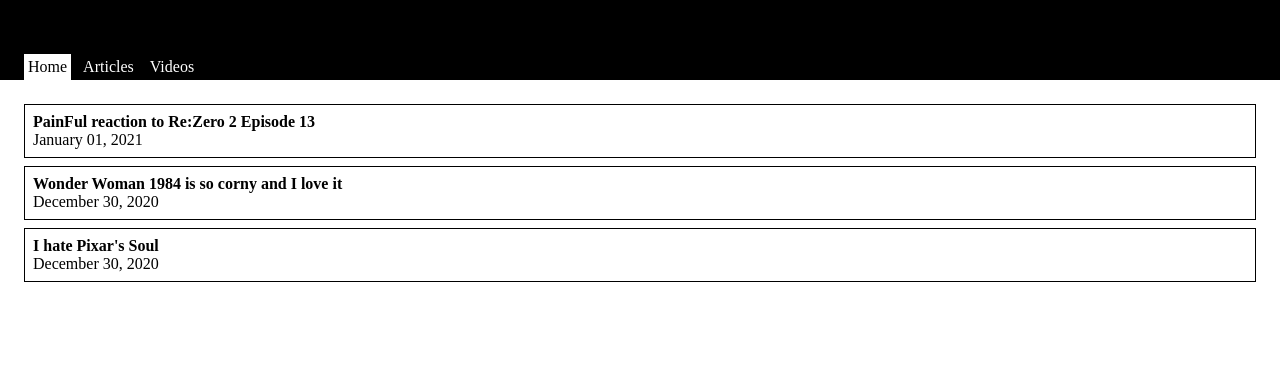
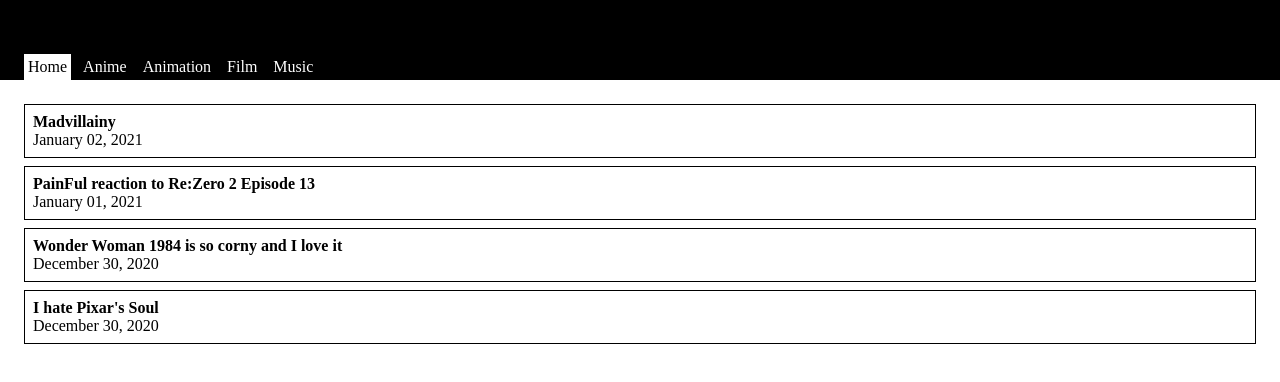
Before and after one commit to justinlee0777/popularthoughts, a Gatsby site: page / in a window 1280 px wide. Built offline with nearby package versions, Linux system fonts and the light colour scheme; Gatsby itself is replaced by a stand-in of ours.

Commit message:
Splitting up nav bar into content tabs Using tags to categorize content by meaning Adding Madvillainy article

```diff
--- a/gatsby-node.js
+++ b/gatsby-node.js
@@ -1,9 +1,10 @@
 const path = require('path');
 
-function evalMarkdownCriteria(criteria) {
-	const tokens = criteria.split(' ');
-
-	return entry => tokens.some(t => !!entry[t]);
+function evalTagCriteria(criteria) {
+	return entry => {
+		const tags = entry.tags ?? [];
+		return criteria.some(c => tags.includes(c));
+	};
 }
 
 /**
@@ -17,7 +18,7 @@ async function getNavBar(graphql) {
 					node {
 						label
 						value
-						markdownCriteria
+						tagCriteria
 						seoTitle
 						seoDescription
 					}
@@ -46,6 +47,7 @@ async function getArticles(graphql) {
 							createdAt
 							seoTitle
 							seoDescription
+							tags
 						}
 					}
 				}
@@ -90,11 +92,12 @@ async function createMainPages(actions, navbarConfig, articles) {
 				videoUrl: frontmatter.videoUrl,
 				youtubeUrl: frontmatter.youtubeUrl,
 				createdAt: frontmatter.createdAt,
+				tags: frontmatter.tags,
 			};
 		});
 
-		if (tab.markdownCriteria) {
-			const mdCriteria = evalMarkdownCriteria(tab.markdownCriteria);
+		if (tab.tagCriteria) {
+			const mdCriteria = evalTagCriteria(tab.tagCriteria);
 
 			markdown = markdown.filter(md => mdCriteria(md));
 		}
--- a/package.json
+++ b/package.json
@@ -5,7 +5,7 @@
   "version": "0.1.0",
   "license": "0BSD",
   "scripts": {
-    "build": "gatsby build && rm -f public.zip && zip -r public public/*",
+    "build": "gatsby clean && gatsby build && rm -f public.zip && zip -r public public/*",
     "develop": "npm run lint:fix && gatsby develop",
     "format": "prettier --write \"**/*.{js,jsx,ts,tsx,json,md}\"",
     "start": "npm run develop",
--- /dev/null
+++ b/src/data/articles/Madvillainy.md
@@ -0,0 +1,49 @@
+---
+title: "Madvillainy"
+slug: "/madvillains-madvillainy"
+createdAt: "2021-01-02T01:58:01+0000"
+seoTitle: "Madvillainy"
+seoDescription: "Weebforce reflects on MF DOOM's passing away through the album \"Madvillainy\"."
+tags: ["music"]
+---
+It's bizarre how little I've regarded Madvillain's (MF DOOM as MC and Madlib as producer) "Madvillainy". I always believed it was unique, and *good*, but had a huge indifference and almost disdain for it.
+
+Recently, MF DOOM's wife revealed he had died on October 31 of this year. If you had asked me months before if I would care about Daniel Dumile's death, I would have said no. But I was strangely affected for some reason.
+
+One, the announcement was very timely, being on the very last day of a bizarre year. Two, on reflection, the guy was extremely talented and had a distinct voice that no one else had. You can look at Ghostface Killah or Earl Sweatshirt as colleagues, but the guy exceeded them for his weirdness.
+
+In hindsight, I had a mental block that prevented me from fully appreciating MF DOOM's music. I come from a school of thought that art is *about* something - before you finish your thought, no, I don't mean art is about morals or values or greater themes about humanity, I don't believe in sentimental nonsense like that. I mean, when you make a work of art, you figure out the setting, the characters, the subject, the ideas ahead of time and confine yourself to those, keeping everything tightly wound.
+
+I was waiting for the **great** MF DOOM album, in hindsight. Much in the same way David Bowie threw his entire oeuvre into perspective with the release of "Blackstar", I was waiting for MF DOOM to release the one album that would put all his ideas into a greater context. In fact, I play this - strange - game for many other artists. A Tribe Called Quest nicely summed up their art in "We Got It from Here..."
+
+It was therefore weird hearing the MF DOOM passed away recently. I mean, who cares about celebrity deaths, right? People have died since the beginning of time. I guess I felt I had waited too long.
+
+### The album
+
+I set my mind to listening to "Madvillainy" again, which I had done for years in the hopes of feeling something from the album. In the past I felt it was kinda all over the place and couldn't find a specific thread to latch onto. MF DOOM's lyrics, while technically creative, seemed scattershot, and Madlib's production almost consumed whatever narrative DOOM was attempting throughout the album. Too many instrumental tracks, too many divergences in concept.
+
+When I heard it that last time, it all clicked together for me.
+
+2020 was a good year musically, for me. 2020 as a year made subpar music, in my opinion, but it was the year I finally dove into jazz. I realized great jazz musicians are made in live albums, and great studio albums are made when they capture the chaos of a live performance. **Chaos** is the critical element of jazz music, one that differentiates it from orchestral music. Mozart's music is excellent because the timing and ideas are perfect; Charlie Parker's music is excellent because he constantly innovates around his bandmembers.
+
+For jazz, you just *listen* - the thrill is in following the various threads between bass, trumpet, piano and drums and then following the combination of these threads together simultaneously. You can't easily frame it within an intellectual framework, in comparison to orchestral music.
+
+"Madvillainy" is the exact same thing. On last listen, the record was obviously influenced by jazz music through Madlib's production; the bigger surprise was that DOOM's lyrics were *also* conceptually similar to jazz music. He may have an idea of what he wants a song to revolve around, like "Curls" and "Fancy Clown", but he is satisfied keeping the audience's attention with incredible attention to detail in the narrative he is creating and the technical twists and turns his lyrics go through. Just like the bebop standard "Salt Peanuts", sometimes you'll hear a rendition that sucks and another that will drop your jaw - it depends on the specific energy and the performance of the artists at that moment. DOOM is there, living in "Madvillainy", man.
+
+If you want theatrics and narrative, then you're probably better off listening to the Wu-Tang Clan, who, given RZA's comments, actually had a plan for continuity in their records. DOOM and Madlib are only villains because, just like supervillains, they make impossible deeds look easy.
+
+It's probably impossible to listen to "Madvillainy" while surfing the net or otherwise multitasking. Just as MF DOOM conveys to you in "Bistro", it's a record you really have to sit, relax and listen to. Madlib's instrumentals cause lots of shifts in tonal inconsistency - some take over entire tracks, while others consume the entire intro/outro of other tracks. Listen to the whole thing as one long organic piece, relegating DOOM's lyrics to a role of simply another instrument. In hindsight, the record has a similar approach to The Avalanches' "Wildflower"; except, of course, The Avalanches did not have MF DOOM working with them.
+
+### Regret
+
+I didn't think there was much point in writing an article about this until a specific thought occurred to me.
+
+I always thought DOOM was a weird person, more provocateur in his later years than the artist he used to be. (Was I able to prove this? No, because I scarcely listened to his music.) I also felt he was a weird sex pervert (given his lyrics, all things considered). This, followed by my disconnect to his music, made me ignore him.
+
+That's why I feel regret. I'm listening to "Madvillainy" a lot now - in fact, I'm playing it now and planning on playing it again immediately afterwards. I'm the least to know anything about black culture, but it's certainly true, for any person, that people look kindlier upon you after you die.
+
+For obvious reasons I thought a lot about Charlie Parker, Charles Mingus, Miles Davis and Basquiat this year and how *weird* those guys were and how underappreciated they were during their time. Life is life, right? I mean, who cares. But I feel some regret because it's only after they pass away do we realize what an impact they had on art. And this is no Bob Dylan, Leonard Cohen-type regret - both of them had their moment, both of them had their influence. But there are quite a great many musicians, black or otherwise, who contributed to the moments that made you happy, or gave you a relevation, and who go through life with complete indifference. Few can name the people who started techno or inspired your favorite pop or rap artist.
+
+To say something is "bad" or "sad" is to cheapen it. I'm happy just saying it's "weird". It made me feel weird thinking of my complete turnaround with "Madvillainy", which smacked to me of being a bit hypocritical.
+
+Well, I'm here now. I'm going to listen to "Madvillainy" a lot now. (It also had the effect of making me like "Supreme Clientele" a lot, lot more. Gift keeps on giving.)
--- a/src/data/articles/i-hate-pixars-soul.md
+++ b/src/data/articles/i-hate-pixars-soul.md
@@ -4,6 +4,7 @@ slug: "/i-hate-pixars-soul"
 createdAt: "2020-12-30T15:59:57.861Z"
 seoTitle: "I hate Pixar's Soul"
 seoDescription: "Save your time by watching any other movie than Pixar's Soul."
+tags: ["film", "animation"]
 ---
 I hated Pixar's "Soul".
 
--- a/src/data/articles/painful-reaction-to-re-zero-2-episode-13.md
+++ b/src/data/articles/painful-reaction-to-re-zero-2-episode-13.md
@@ -7,4 +7,5 @@ seoDescription: "Antonio and Justin have an awful time with the last episode of
 youtubeUrl: "https://www.youtube.com/embed/7M6AKTN4SNw"
 iframeTitle: "PainFul reaction to Re:Zero 2 Episode 13"
 videoUrl: ""
+tags: ["anime", "animation"]
 ---
--- a/src/data/articles/wonder-woman-1984-is-so-goofy-and-i-love-it.md
+++ b/src/data/articles/wonder-woman-1984-is-so-goofy-and-i-love-it.md
@@ -4,6 +4,7 @@ slug: "/wonder-woman-1984-is-so-corny-and-i-love-it"
 createdAt: "2020-12-30T17:08:34+0000"
 seoTitle: "Wonder Woman 1984 is so corny and I love it"
 seoDescription: "The Weebforce are quite enamored with Wonder Woman 1984."
+tags: ["film"]
 ---
 "Wonder Woman 1984" is so corny and yet I still love it.
 
--- a/src/data/nav-bar.json
+++ b/src/data/nav-bar.json
@@ -6,17 +6,39 @@
         "seoDescription": "Weebforce, assemble! We thrash our way through modern culture and hopefully we find the true meaning of love at the end. This is the homepage."
     },
     {
-        "label": "Articles",
-        "value": "/articles",
-        "markdownCriteria": "html",
-        "seoTitle": "Weebforce articles",
-        "seoDescription": "Weebforce, assemble! We thrash our way through modern culture and hopefully we find the true meaning of love at the end. This is a list of written articles."
+        "label": "Anime",
+        "value": "/anime",
+        "tagCriteria": [
+            "anime"
+        ],
+        "seoTitle": "Weebforce anime",
+        "seoDescription": "Weebforce, assemble! We thrash our way through modern culture and hopefully we find the true meaning of love at the end. We talk about anime."
     },
     {
-        "label": "Videos",
-        "value": "/videos",
-        "markdownCriteria": "youtubeUrl videoUrl",
-        "seoTitle": "Weebforce videos",
-        "seoDescription": "Weebforce, assemble! We thrash our way through modern culture and hopefully we find the true meaning of love at the end. This is a list of videos."
+        "label": "Animation",
+        "value": "/animation",
+        "tagCriteria": [
+            "animation"
+        ],
+        "seoTitle": "Weebforce animation",
+        "seoDescription": "Weebforce, assemble! We thrash our way through modern culture and hopefully we find the true meaning of love at the end. We talk about all things animation."
+    },
+    {
+        "label": "Film",
+        "value": "/film",
+        "tagCriteria": [
+            "film"
+        ],
+        "seoTitle": "Weebforce films",
+        "seoDescription": "Weebforce, assemble! We thrash our way through modern culture and hopefully we find the true meaning of love at the end. We talk about film."
+    },
+    {
+        "label": "Music",
+        "value": "/music",
+        "tagCriteria": [
+            "music"
+        ],
+        "seoTitle": "Weebforce music",
+        "seoDescription": "Weebforce, assemble! We thrash our way through modern culture and hopefully we find the true meaning of love at the end. We talk about music, for some reason."
     }
 ]
```
Also changed, not shown: graphql-types.ts (+74 -59 lines).
